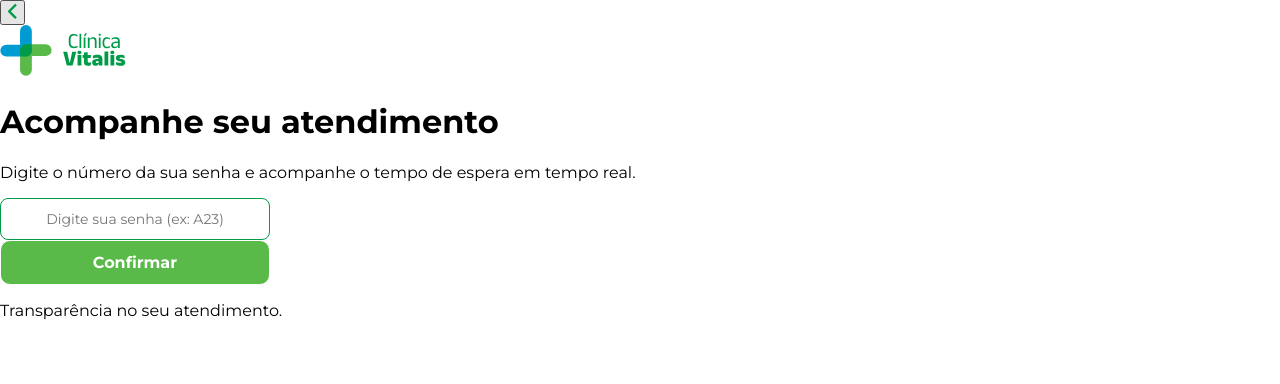
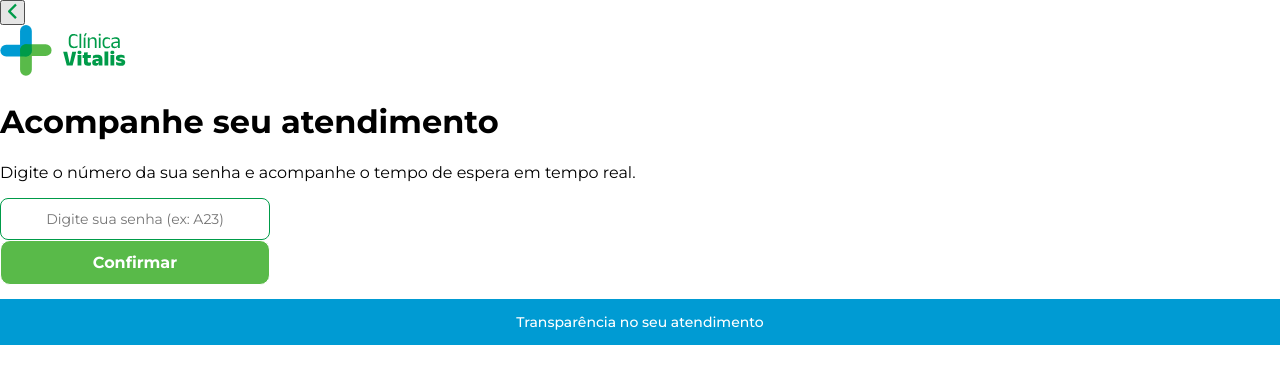
Before and after one commit to rhaissamarques/ClinicaVitalis, a React (Create React App) app: page /password in a window 1280 px wide. Shown: the top 384 px of the page. Built offline with nearby package versions, Linux system fonts and the light colour scheme; a web font is replaced by a local one.

Commit message:
componentizando o footer

```diff
--- /dev/null
+++ b/src/Components/Footer.tsx
@@ -0,0 +1,11 @@
+import './FooterStyles.css';
+
+function Footer({ text='string' }) {
+  return (
+    <footer className='footer'>
+      <p>{text}</p>
+    </footer>
+  );
+}
+
+export default Footer;
--- /dev/null
+++ b/src/Components/FooterStyles.css
@@ -0,0 +1,12 @@
+.footer {
+  background-color: var(--color-blue-500);
+}
+
+.footer p {
+  font-family: 'Montserrat', sans-serif;
+  font-size: 14px;
+  font-weight: 500;
+  color: var(--color-white);
+  padding: 14px;
+  text-align: center;
+}
--- a/src/LandingPage.tsx
+++ b/src/LandingPage.tsx
@@ -4,6 +4,7 @@ import Input from './Components/Input';
 import bgLanding from './assets/bgLandingPage.png';
 import LogoLandingPage from './assets/LogoLandingPage.png';
 import { useNavigate } from 'react-router-dom';
+import Footer from './Components/Footer';
 
 function LandingPage() {
   const navigate = useNavigate();
@@ -30,9 +31,9 @@ function LandingPage() {
           Jogar enquanto espero
         </Button>
       </div>
-      <footer className='footer'>
-        <p>Seu tempo importa. Seu bem-estar também.</p>
-      </footer>
+      <Footer
+        text='Seu tempo importa. Seu bem-estar também.'
+      />
     </div>
   );
 }
--- a/src/Password.tsx
+++ b/src/Password.tsx
@@ -5,6 +5,7 @@ import { useNavigate } from 'react-router-dom';
 import Button from './Components/Button';
 import Input from './Components/Input';
 import { useState } from 'react';
+import Footer from './Components/Footer';
 
 
 function Password() {
@@ -40,9 +41,9 @@ function Password() {
           </Button>
         </div>
       </div>
-      <footer className='footer'>
-        <p>Transparência no seu atendimento.</p>
-      </footer>
+      <Footer
+        text='Transparência no seu atendimento'
+      />
     </div>
 
   )
--- a/src/PasswordStyles.css
+++ b/src/PasswordStyles.css
@@ -57,6 +57,7 @@
 
   .footer {
     background-color: var(--color-blue-500);
+    margin-top: 30vh;
   }
 
   .footer p {
@@ -66,5 +67,6 @@
     color: var(--color-white);
     padding: 14px;
     text-align: center;
+
   }
 }
```
Also changed, not shown: 8 other files (tests, documents, lock files or other folders). Lines whose indentation alone changed are shown as unchanged.
